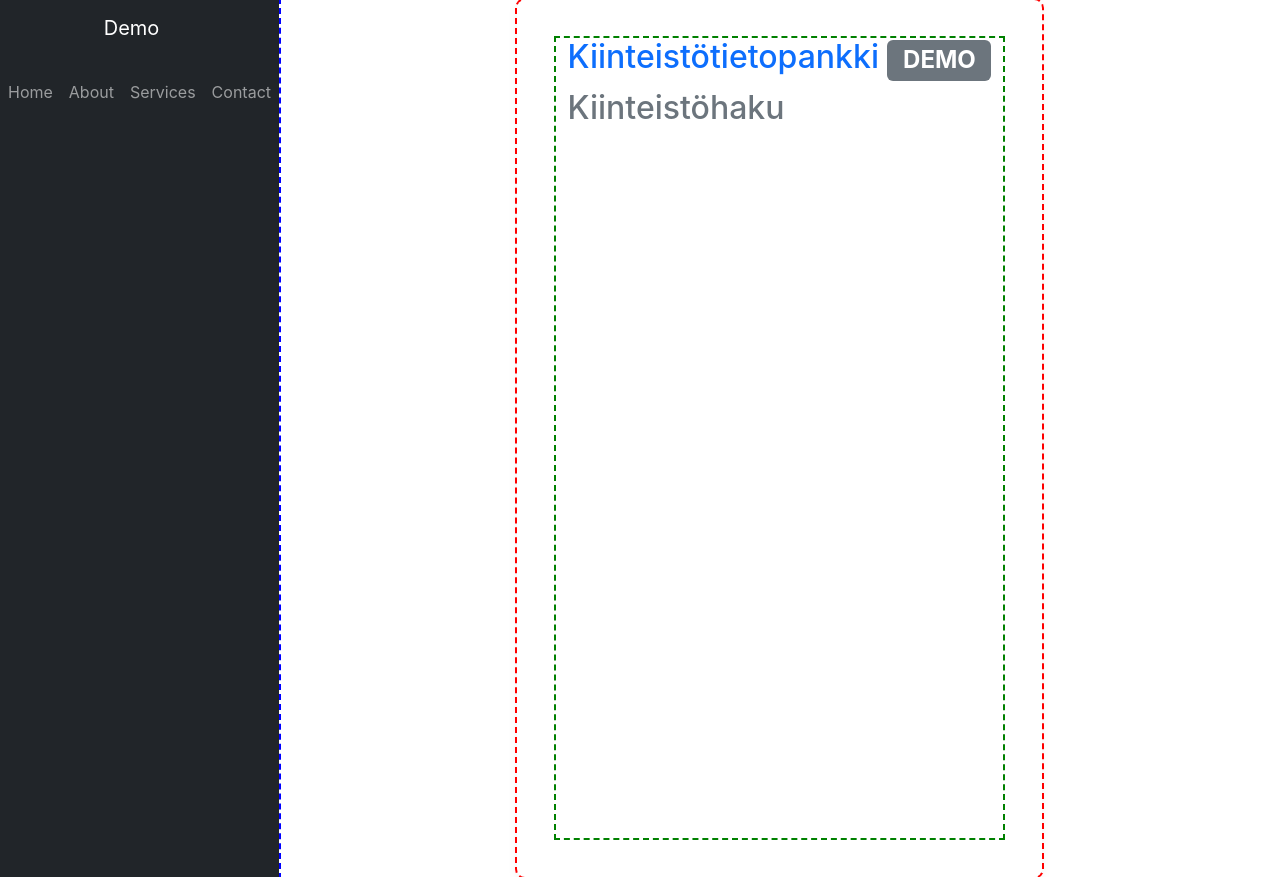
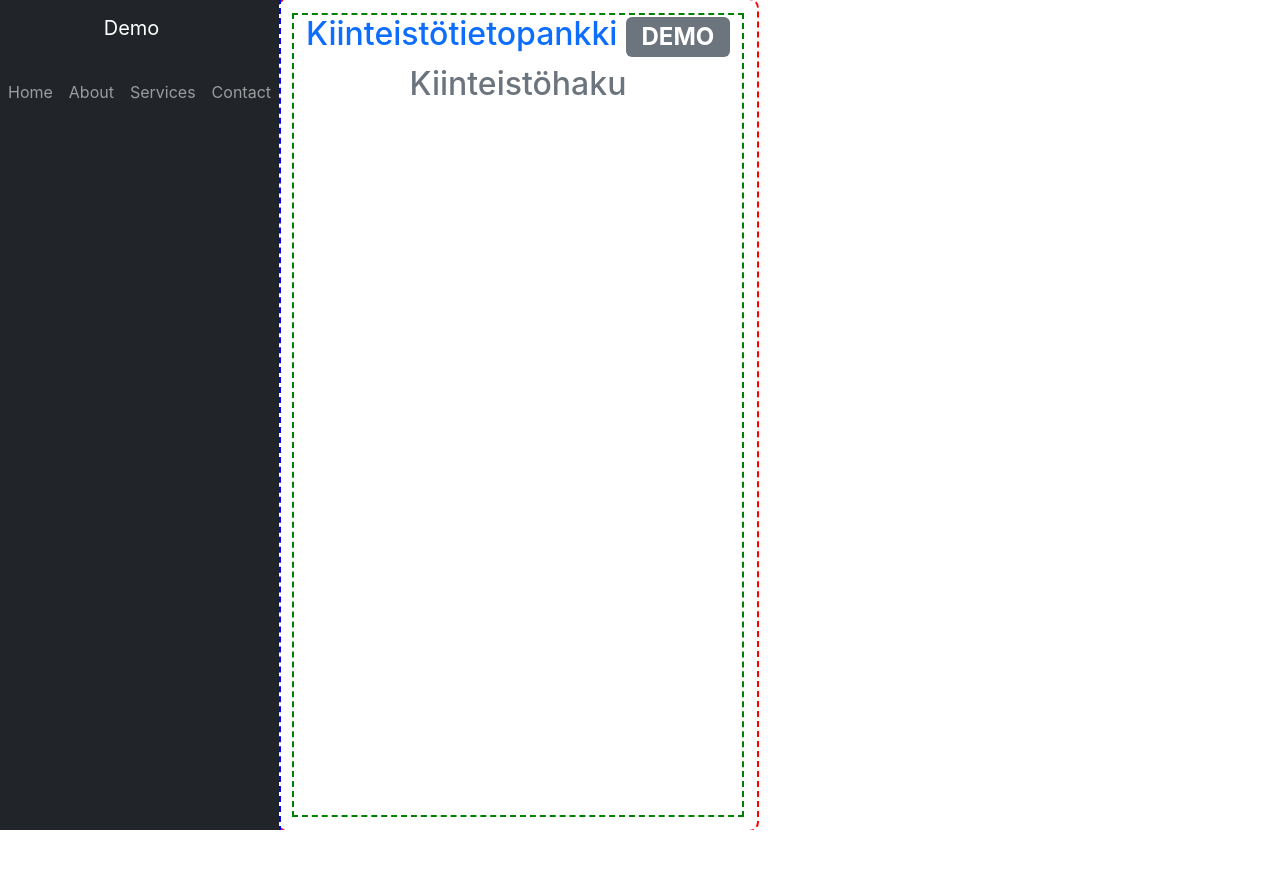
Before and after one commit to Kiinteistotietopankki/KTP_demo, a React (Create React App) app in the folder client/: page / in a window 1280 px wide. After the commit the page ends 830 px from the top, so only its background shows below. Built offline with nearby package versions, Linux system fonts and the light colour scheme.

Commit message:
remove excess

```diff
--- a/client/src/App.css
+++ b/client/src/App.css
@@ -5,7 +5,7 @@
   outline: 2px dashed purple;
   min-height: 100vh;
   max-width: 100vw;
-  margin: 0 auto;
+  /* margin: 0 auto; */
 }
 
 @media (max-width: 768px) {
@@ -15,7 +15,6 @@
 
   .nav-names{
     flex-direction: row;
-
   }
 }
 
@@ -24,8 +23,8 @@
 .app-container {
   display: flex;
   outline: 2px dashed red;
-  margin: 0 auto;
-  padding: 3vw;          /*  Nice breathing room */
+  /* margin: 0 auto;    */
+  padding: 15px;          /*  Nice breathing room */
   box-shadow: 0 4px 12px rgba(0, 0, 0, 0.05); /* Soft shadow */
   min-height: 100vh;
   border-radius: 0.5rem;  /* Rounded corners */
@@ -42,7 +41,6 @@
 .nav-names{
   display: flex;
   flex-direction: column;
-  flex-wrap: wrap;
 }
 
 /* ====== */
@@ -50,6 +48,7 @@
 .container{
   outline: 2px dashed green;
   min-height: 100vh;
+  text-align: center;
 }
 
 /* ====== */
```
